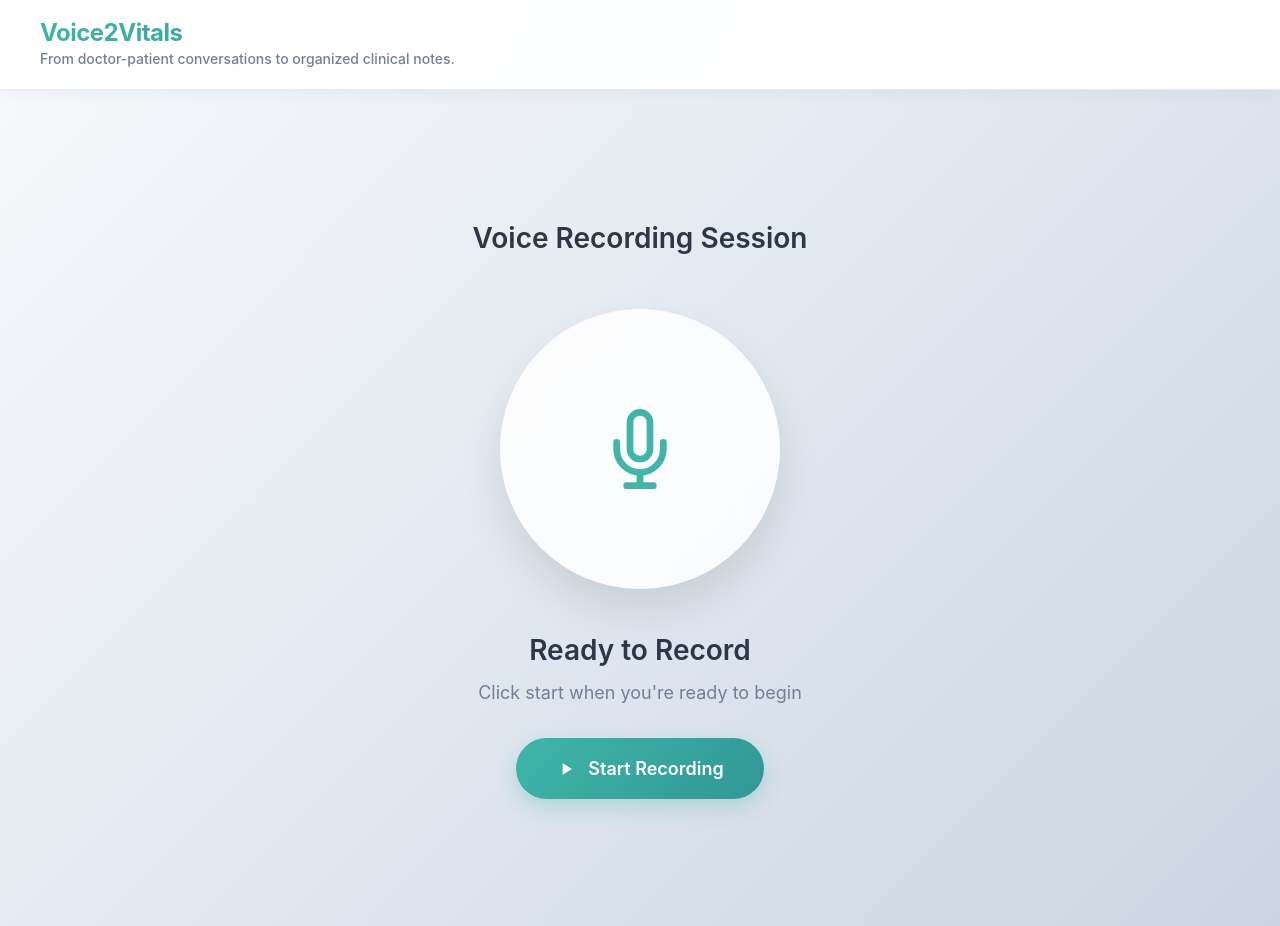
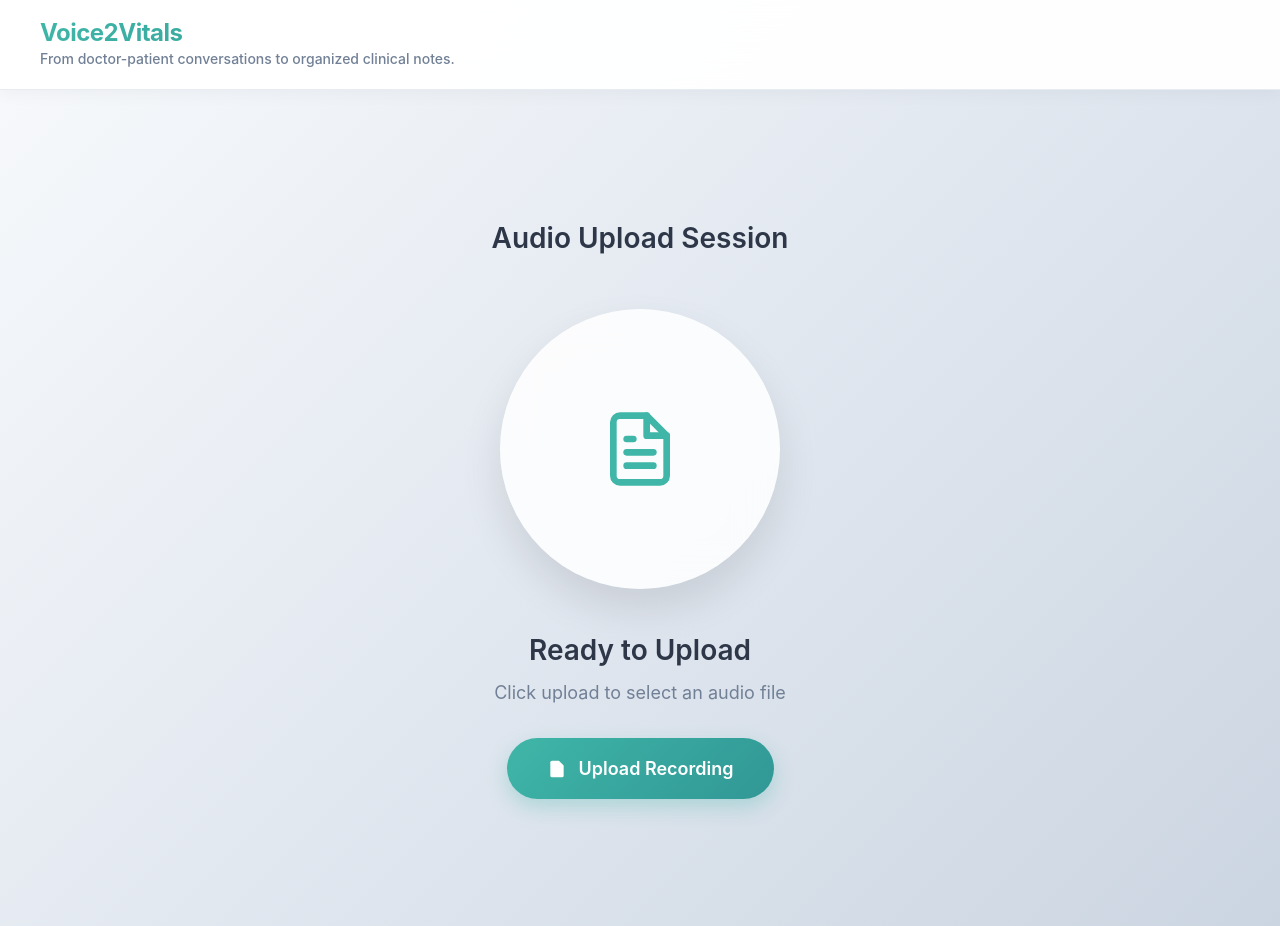
Before and after one commit to bboycode/launchlab-hackthon, a React (Vite) app in the folder Front/voice2vital/: page /session in a window 1280 px wide. Built offline with nearby package versions, Linux system fonts and the light colour scheme.

Commit message:
Fix upload audio file

```diff
--- a/Front/voice2vital/src/pages/SessionRecorder.tsx
+++ b/Front/voice2vital/src/pages/SessionRecorder.tsx
@@ -10,75 +10,71 @@ const SessionRecorder: React.FC = () => {
   // UI states
   const [countdown, setCountdown] = useState(0);
   const [showSavedPopup, setShowSavedPopup] = useState(false);
-  const [recordingTime, setRecordingTime] = useState(0);
-  const [micPermission, setMicPermission] = useState<'granted' | 'denied' | 'pending'>('pending');
+  const [isProcessing, setIsProcessing] = useState(false);
 
-  const recordingTimeRef = useRef<number | null>(null);
-  // Check microphone permission on load
-  useEffect(() => {
-    navigator.permissions?.query({ name: 'microphone' as PermissionName })
-      .then(permission => {
-        setMicPermission(permission.state as 'granted' | 'denied');
-        permission.addEventListener('change', () => {
-          setMicPermission(permission.state as 'granted' | 'denied');
-        });
-      })
-      .catch(() => setMicPermission('pending'));
-  }, []);
+  const recordingTimeRef = useRef<ReturnType<typeof setInterval> | null>(null);
+  const streamRef = useRef<MediaStream | null>(null);
 
-  const startCountdown = () => {
-    setCountdown(3);
-    const countdownInterval = setInterval(() => {
-      setCountdown(prev => {
-        if (prev <= 1) {
-          clearInterval(countdownInterval);
-          startRecording();
-          return 0;
-        }
-        return prev - 1;
-      });
-    }, 1000);
+  const handleFileUpload = async () => {
+    // Create a file input element
+    const input = document.createElement('input');
+    input.type = 'file';
+    input.accept = 'audio/*';
+
+    input.onchange = async (event) => {
+      const file = (event.target as HTMLInputElement).files?.[0];
+      if (file) {
+        await uploadAudioFile(file);
+      }
+    };
+
+    // Trigger the file selection dialog
+    input.click();
   };
 
-  const startRecording = async () => {
+  const uploadAudioFile = async (file: File) => {
     try {
-      setAudioURL(null);
-      setRecordingTime(0);
+      // Show loading state
+      setIsProcessing(true);
 
-      const stream = await navigator.mediaDevices.getUserMedia({ audio: true });
-      const rec = new MediaRecorder(stream);
-      mediaRef.current = rec;
-      chunksRef.current = [];
+      const formData = new FormData();
+      formData.append('audio_file', file);
 
-      rec.ondataavailable = (ev) => chunksRef.current.push(ev.data);
-      rec.onstop = () => {
-        const blob = new Blob(chunksRef.current, { type: "audio/webm" });
-        const url = URL.createObjectURL(blob);
-        setAudioURL(url);
-        stream.getTracks().forEach(track => track.stop());
-      };
+      const response = await fetch('http://localhost:5000/transcribe/audio', {
+        method: 'POST',
+        body: formData,
+      });
 
-      rec.start();
-      setRecording(true);
-      setMicPermission('granted');
+      if (response.ok) {
+        const result = await response.json();
+        console.log('Transcription result:', result);
 
-      // Start recording timer
-      recordingTimeRef.current = setInterval(() => {
-        setRecordingTime(prev => prev + 1);
-      }, 1000);
-
+        // Show success popup
+        setShowSavedPopup(true);
+        setTimeout(() => setShowSavedPopup(false), 3000);
+      } else {
+        const errorData = await response.json();
+        console.error('Upload failed:', errorData);
+        alert('Upload failed: ' + (errorData.error || 'Unknown error'));
+      }
     } catch (error) {
-      console.error('Error accessing microphone:', error);
-      setMicPermission('denied');
+      console.error('Error uploading file:', error);
+      alert('Error uploading file: ' + (error as Error).message);
+    } finally {
+      setIsProcessing(false);
     }
   };
 
   const stopRecording = () => {
-    mediaRef.current?.stop();
+    // Check if MediaRecorder exists and is recording
+    if (mediaRef.current && mediaRef.current.state === 'recording') {
+      mediaRef.current.stop();
+    }
     setRecording(false);
 
     if (recordingTimeRef.current) {
       clearInterval(recordingTimeRef.current);
+      recordingTimeRef.current = null;
     }
 
     // Show saved popup
@@ -88,12 +84,51 @@ const SessionRecorder: React.FC = () => {
     }, 500);
   };
 
+  // Function to save recording to file
+  const saveRecordingToFile = (blob: Blob) => {
+    // Create a download link
+    const url = URL.createObjectURL(blob);
+    const a = document.createElement('a');
+    a.href = url;
+    a.download = `recording-${new Date().toISOString().slice(0, 19).replace(/:/g, '-')}.webm`;
+    document.body.appendChild(a);
+    a.click();
+    document.body.removeChild(a);
+    URL.revokeObjectURL(url);
+
+    // Optionally, you can also send to server:
+    // uploadRecordingToServer(blob);
+  };
+
+  // Optional: Function to upload to server
+  // eslint-disable-next-line @typescript-eslint/no-unused-vars
+  const uploadRecordingToServer = async (blob: Blob) => {
+    const formData = new FormData();
+    formData.append('audio', blob, 'recording.webm');
+
+    try {
+      const response = await fetch('/api/upload-recording', {
+        method: 'POST',
+        body: formData,
+      });
+
+      if (response.ok) {
+        console.log('Recording uploaded successfully');
+      } else {
+        console.error('Failed to upload recording');
+      }
+    } catch (error) {
+      console.error('Error uploading recording:', error);
+    }
+  };
+
   const formatTime = (seconds: number) => {
     const mins = Math.floor(seconds / 60);
     const secs = seconds % 60;
     return `${mins}:${secs.toString().padStart(2, '0')}`;
   };
 
+  // eslint-disable-next-line @typescript-eslint/no-unused-vars
   const goBack = () => {
     console.log("Navigate to /dashboard");
   };
@@ -104,6 +139,12 @@ const SessionRecorder: React.FC = () => {
       if (audioURL) URL.revokeObjectURL(audioURL);
       if (recordingTimeRef.current) {
         clearInterval(recordingTimeRef.current);
+      }
+      if (streamRef.current) {
+        streamRef.current.getTracks().forEach(track => track.stop());
+      }
+      if (mediaRef.current && mediaRef.current.state === 'recording') {
+        mediaRef.current.stop();
       }
     };
   }, [audioURL]);
@@ -182,41 +223,51 @@ const SessionRecorder: React.FC = () => {
               color: '#2d3748',
               margin: '0 0 50px 0'
             }}>
-              Voice Recording Session
+              Audio Upload Session
             </h2>
 
         {/* Countdown Display */}
-        {countdown > 0 && (
+        {isProcessing && (
           <div style={{
             position: 'fixed',
             top: '50%',
             left: '50%',
             transform: 'translate(-50%, -50%)',
-            fontSize: isMobile ? '72px' : '96px',
-            fontWeight: '700',
+            fontSize: isMobile ? '24px' : '32px',
+            fontWeight: '600',
             color: '#3fb6a8',
             zIndex: 1000,
             background: 'rgba(255, 255, 255, 0.95)',
             backdropFilter: 'blur(20px)',
-            borderRadius: '50%',
-            width: isMobile ? '120px' : '160px',
-            height: isMobile ? '120px' : '160px',
+            borderRadius: '16px',
+            width: isMobile ? '280px' : '320px',
+            height: isMobile ? '120px' : '140px',
             display: 'flex',
+            flexDirection: 'column',
             alignItems: 'center',
             justifyContent: 'center',
             boxShadow: '0 20px 40px rgba(63, 182, 168, 0.2)',
-            animation: 'pulse 1s ease-in-out infinite'
+            animation: 'pulse 2s ease-in-out infinite'
           }}>
-            {countdown}
+            <div style={{
+              width: '40px',
+              height: '40px',
+              border: '4px solid #e2e8f0',
+              borderTop: '4px solid #3fb6a8',
+              borderRadius: '50%',
+              animation: 'spin 1s linear infinite',
+              marginBottom: '16px'
+            }} />
+            Processing Audio...
           </div>
         )}
 
-        {/* Microphone Visualization */}
+        {/* File Upload Visualization */}
         <div style={{
           width: isMobile ? '200px' : '280px',
           height: isMobile ? '200px' : '280px',
           borderRadius: '50%',
-          background: recording
+          background: isProcessing
             ? 'linear-gradient(135deg, #3fb6a8, #319795)'
             : 'rgba(255, 255, 255, 0.85)',
           backdropFilter: 'blur(20px)',
@@ -225,14 +276,14 @@ const SessionRecorder: React.FC = () => {
           justifyContent: 'center',
           position: 'relative',
           marginBottom: '40px',
-          boxShadow: recording
+          boxShadow: isProcessing
             ? '0 0 0 0 rgba(63, 182, 168, 1), 0 20px 40px rgba(63, 182, 168, 0.3)'
             : '0 20px 40px rgba(0, 0, 0, 0.1)',
-          animation: recording ? 'micPulse 2s ease-in-out infinite' : 'none',
+          animation: isProcessing ? 'micPulse 2s ease-in-out infinite' : 'none',
           transition: 'all 0.3s ease'
         }}>
-          {/* Outer pulse rings for recording state */}
-          {recording && (
+          {/* Outer pulse rings for processing state */}
+          {isProcessing && (
             <>
               <div style={{
                 position: 'absolute',
@@ -253,27 +304,28 @@ const SessionRecorder: React.FC = () => {
             </>
           )}
 
-          {/* Microphone Icon */}
+          {/* Upload Icon */}
           <svg
             width={isMobile ? "64" : "80"}
             height={isMobile ? "64" : "80"}
             viewBox="0 0 24 24"
             fill="none"
-            stroke={recording ? "white" : "#3fb6a8"}
+            stroke={isProcessing ? "white" : "#3fb6a8"}
             strokeWidth="2"
             strokeLinecap="round"
             strokeLinejoin="round"
           >
-            <path d="M12 1a3 3 0 0 0-3 3v8a3 3 0 0 0 6 0V4a3 3 0 0 0-3-3z" />
-            <path d="M19 10v2a7 7 0 0 1-14 0v-2" />
-            <line x1="12" y1="19" x2="12" y2="23" />
-            <line x1="8" y1="23" x2="16" y2="23" />
+            <path d="M14 2H6a2 2 0 0 0-2 2v16a2 2 0 0 0 2 2h12a2 2 0 0 0 2-2V8z"/>
+            <polyline points="14,2 14,8 20,8"/>
+            <line x1="16" y1="13" x2="8" y2="13"/>
+            <line x1="16" y1="17" x2="8" y2="17"/>
+            <polyline points="10,9 9,9 8,9"/>
           </svg>
         </div>
 
-        {/* Recording Status */}
+        {/* Processing Status */}
         <div style={{ marginBottom: '32px' }}>
-          {recording ? (
+          {isProcessing ? (
             <div>
               <h2 style={{
                 fontSize: isMobile ? '24px' : '28px',
@@ -281,7 +333,7 @@ const SessionRecorder: React.FC = () => {
                 color: '#2d3748',
                 margin: '0 0 8px 0'
               }}>
-                Recording in Progress
+                Processing Audio
               </h2>
               <p style={{
                 color: '#3fb6a8',
@@ -289,43 +341,7 @@ const SessionRecorder: React.FC = () => {
                 margin: '0',
                 fontWeight: '600'
               }}>
-                {formatTime(recordingTime)}
-              </p>
-            </div>
-          ) : countdown > 0 ? (
-            <div>
-              <h2 style={{
-                fontSize: isMobile ? '24px' : '28px',
-                fontWeight: '600',
-                color: '#2d3748',
-                margin: '0 0 8px 0'
-              }}>
-                Get Ready
-              </h2>
-              <p style={{
-                color: '#718096',
-                fontSize: isMobile ? '16px' : '18px',
-                margin: '0'
-              }}>
-                Recording starts in {countdown}...
-              </p>
-            </div>
-          ) : micPermission === 'denied' ? (
-            <div>
-              <h2 style={{
-                fontSize: isMobile ? '24px' : '28px',
-                fontWeight: '600',
-                color: '#e53e3e',
-                margin: '0 0 8px 0'
-              }}>
-                Microphone Access Denied
-              </h2>
-              <p style={{
-                color: '#718096',
-                fontSize: isMobile ? '16px' : '18px',
-                margin: '0'
-              }}>
-                Please allow microphone access to record
+                Transcribing your audio file...
               </p>
             </div>
           ) : (
@@ -336,72 +352,30 @@ const SessionRecorder: React.FC = () => {
                 color: '#2d3748',
                 margin: '0 0 8px 0'
               }}>
-                Ready to Record
+                Ready to Upload
               </h2>
               <p style={{
                 color: '#718096',
                 fontSize: isMobile ? '16px' : '18px',
                 margin: '0'
               }}>
-                Click start when you're ready to begin
+                Click upload to select an audio file
               </p>
             </div>
           )}
         </div>
 
         {/* Control Button */}
-        {!recording && countdown === 0 ? (
+        {!isProcessing ? (
           <button
-            onClick={startCountdown}
-            disabled={micPermission === 'denied'}
+            onClick={handleFileUpload}
             style={{
               padding: isMobile ? '16px 32px' : '20px 40px',
               fontSize: isMobile ? '16px' : '18px',
               fontWeight: '600',
               border: 'none',
               borderRadius: '50px',
-              background: micPermission === 'denied'
-                ? '#a0aec0'
-                : 'linear-gradient(135deg, #3fb6a8, #319795)',
-              color: 'white',
-              cursor: micPermission === 'denied' ? 'not-allowed' : 'pointer',
-              transition: 'all 0.2s ease',
-              fontFamily: 'inherit',
-              display: 'flex',
-              alignItems: 'center',
-              gap: '12px',
-              boxShadow: micPermission === 'denied'
-                ? 'none'
-                : '0 8px 20px rgba(63, 182, 168, 0.3)'
-            }}
-            onMouseEnter={(e) => {
-              if (micPermission !== 'denied') {
-                e.currentTarget.style.transform = 'translateY(-2px)';
-                e.currentTarget.style.boxShadow = '0 12px 24px rgba(63, 182, 168, 0.4)';
-              }
-            }}
-            onMouseLeave={(e) => {
-              if (micPermission !== 'denied') {
-                e.currentTarget.style.transform = 'translateY(0)';
-                e.currentTarget.style.boxShadow = '0 8px 20px rgba(63, 182, 168, 0.3)';
-              }
-            }}
-          >
-            <svg width="20" height="20" viewBox="0 0 24 24" fill="currentColor">
-              <polygon points="8 5 19 12 8 19 8 5" />
-            </svg>
-            Start Recording
-          </button>
-        ) : recording ? (
-          <button
-            onClick={stopRecording}
-            style={{
-              padding: isMobile ? '16px 32px' : '20px 40px',
-              fontSize: isMobile ? '16px' : '18px',
-              fontWeight: '600',
-              border: 'none',
-              borderRadius: '50px',
-              background: 'linear-gradient(135deg, #e53e3e, #c53030)',
+              background: 'linear-gradient(135deg, #3fb6a8, #319795)',
               color: 'white',
               cursor: 'pointer',
               transition: 'all 0.2s ease',
@@ -409,21 +383,25 @@ const SessionRecorder: React.FC = () => {
               display: 'flex',
               alignItems: 'center',
               gap: '12px',
-              boxShadow: '0 8px 20px rgba(229, 62, 62, 0.3)'
+              boxShadow: '0 8px 20px rgba(63, 182, 168, 0.3)'
             }}
             onMouseEnter={(e) => {
               e.currentTarget.style.transform = 'translateY(-2px)';
-              e.currentTarget.style.boxShadow = '0 12px 24px rgba(229, 62, 62, 0.4)';
+              e.currentTarget.style.boxShadow = '0 12px 24px rgba(63, 182, 168, 0.4)';
             }}
             onMouseLeave={(e) => {
               e.currentTarget.style.transform = 'translateY(0)';
-              e.currentTarget.style.boxShadow = '0 8px 20px rgba(229, 62, 62, 0.3)';
+              e.currentTarget.style.boxShadow = '0 8px 20px rgba(63, 182, 168, 0.3)';
             }}
           >
             <svg width="20" height="20" viewBox="0 0 24 24" fill="currentColor">
-              <rect x="6" y="6" width="12" height="12" rx="2" />
+              <path d="M14 2H6a2 2 0 0 0-2 2v16a2 2 0 0 0 2 2h12a2 2 0 0 0 2-2V8z"/>
+              <polyline points="14,2 14,8 20,8"/>
+              <line x1="16" y1="13" x2="8" y2="13"/>
+              <line x1="16" y1="17" x2="8" y2="17"/>
+              <polyline points="10,9 9,9 8,9"/>
             </svg>
-            Stop Recording
+            Upload Recording
           </button>
         ) : null}
       </div>
@@ -467,14 +445,14 @@ const SessionRecorder: React.FC = () => {
             color: '#2d3748',
             margin: '0 0 8px 0'
           }}>
-            Recording Saved!
+            Audio Uploaded Successfully!
           </h3>
           <p style={{
             color: '#718096',
             fontSize: '16px',
             margin: '0'
           }}>
-            Your voice recording has been successfully saved.
+            Your audio file has been processed and transcribed.
           </p>
         </div>
       )}
@@ -508,6 +486,11 @@ const SessionRecorder: React.FC = () => {
             }
           }
 
+          @keyframes spin {
+            0% { transform: rotate(0deg); }
+            100% { transform: rotate(360deg); }
+          }
+
           @keyframes slideIn {
             from {
               opacity: 0;
```
